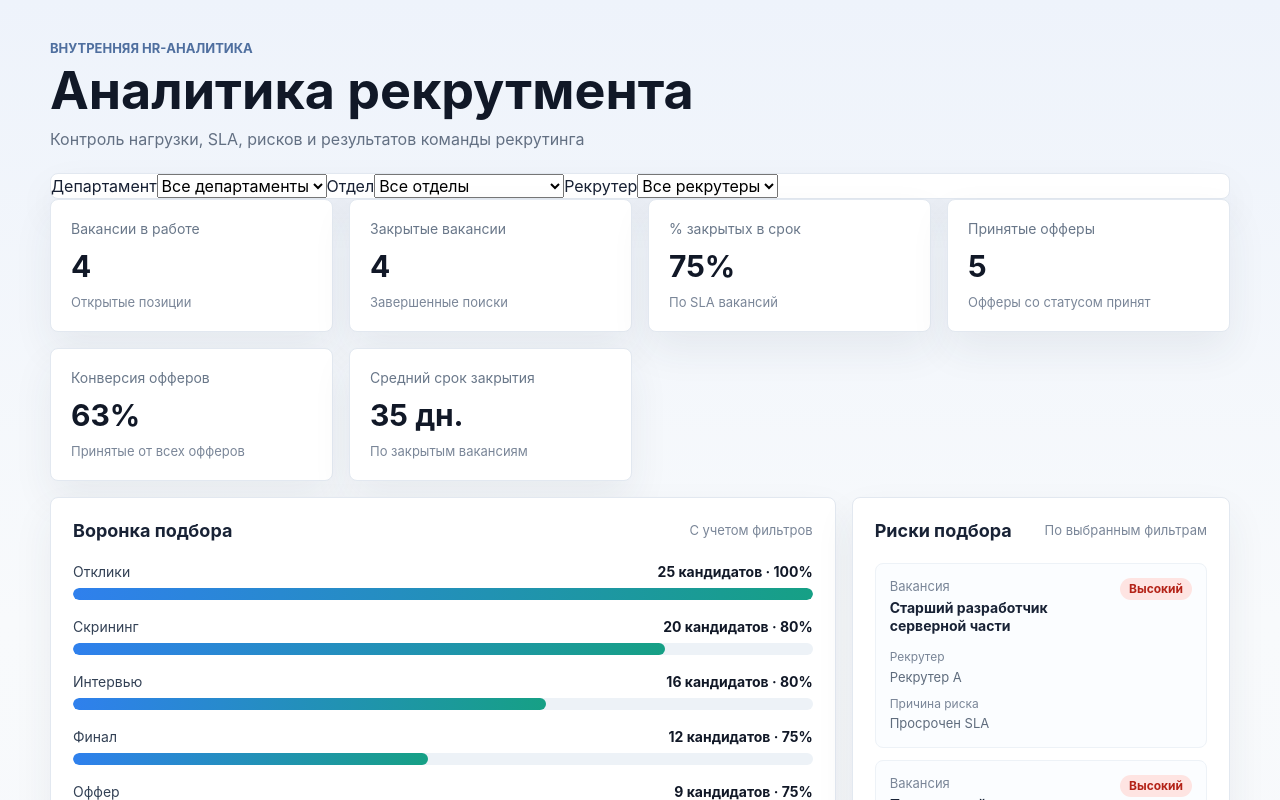
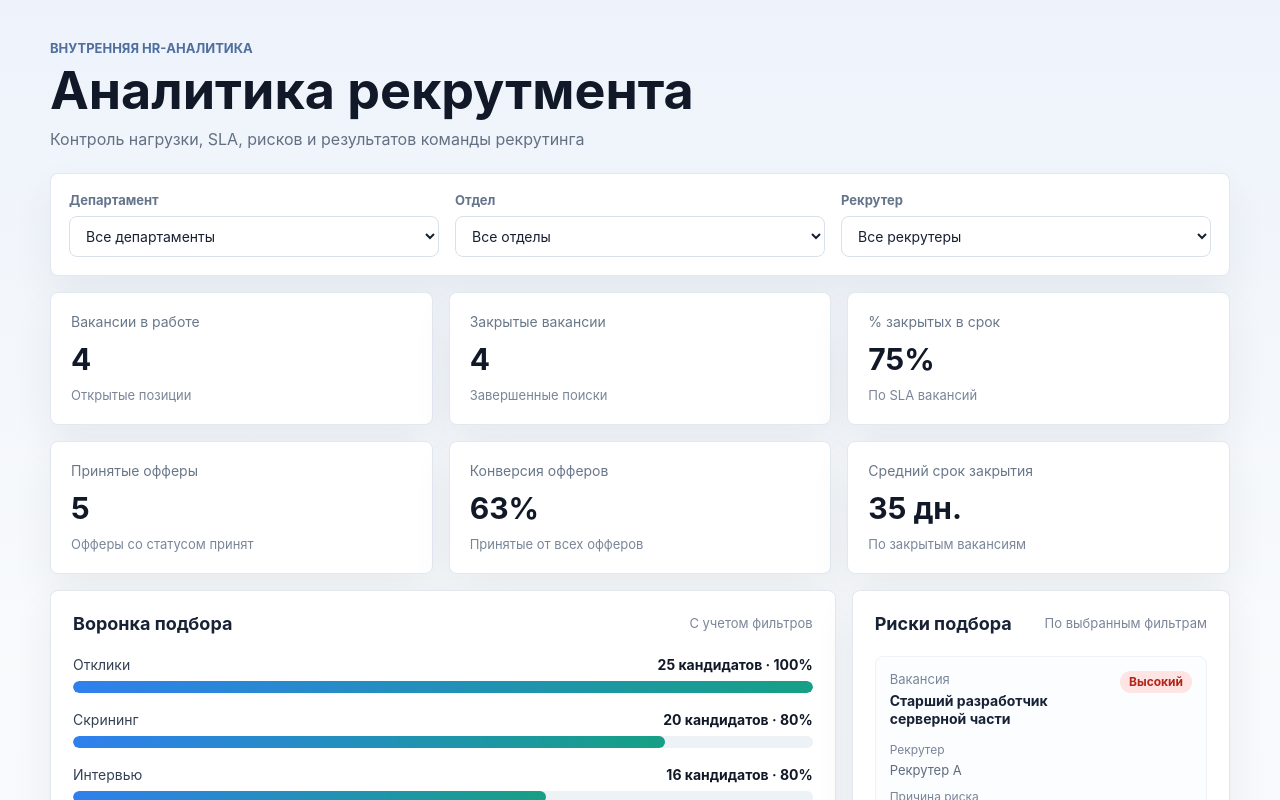
Before and after one commit to AN684-beep/hr-recruiting-analytics-dashboard, a React (Vite) app: page / in a window 1280 px wide. Shown: the top 800 px of the page. Built offline with nearby package versions, Linux system fonts and the light colour scheme.

Commit message:
Add filter panel and analytics layout styles

```diff
--- a/src/styles.css
+++ b/src/styles.css
@@ -78,9 +78,38 @@ h2 {
   font-size: 16px;
 }
 
+.filters-card {
+  display: grid;
+  grid-template-columns: repeat(3, minmax(0, 1fr));
+  gap: 16px;
+  margin-bottom: 16px;
+  padding: 18px;
+}
+
+.filters-card label {
+  display: grid;
+  gap: 8px;
+}
+
+.filters-card span {
+  color: #64748b;
+  font-size: 13px;
+  font-weight: 700;
+}
+
+.filters-card select {
+  width: 100%;
+  border: 1px solid #d8e0eb;
+  border-radius: 8px;
+  background: #ffffff;
+  color: #172033;
+  padding: 10px 12px;
+  font-size: 14px;
+}
+
 .metrics-grid {
   display: grid;
-  grid-template-columns: repeat(4, minmax(0, 1fr));
+  grid-template-columns: repeat(3, minmax(0, 1fr));
   gap: 16px;
   margin-bottom: 16px;
 }
@@ -154,6 +183,7 @@ h2 {
 
 .funnel-label strong {
   color: #111827;
+  white-space: nowrap;
 }
 
 .funnel-track {
@@ -172,6 +202,13 @@ h2 {
 .risk-list {
   display: grid;
   gap: 12px;
+}
+
+.empty-state {
+  margin: 0;
+  color: #64748b;
+  font-size: 14px;
+  line-height: 1.5;
 }
 
 .risk-item {
@@ -250,7 +287,7 @@ h2 {
 table {
   width: 100%;
   border-collapse: collapse;
-  min-width: 980px;
+  min-width: 1080px;
 }
 
 th,
@@ -280,6 +317,7 @@ tbody tr:last-child td {
 
 @media (max-width: 900px) {
   .metrics-grid,
+  .filters-card,
   .content-grid {
     grid-template-columns: 1fr 1fr;
   }
@@ -301,6 +339,7 @@ tbody tr:last-child td {
   }
 
   .metrics-grid,
+  .filters-card,
   .content-grid {
     grid-template-columns: 1fr;
   }
```
